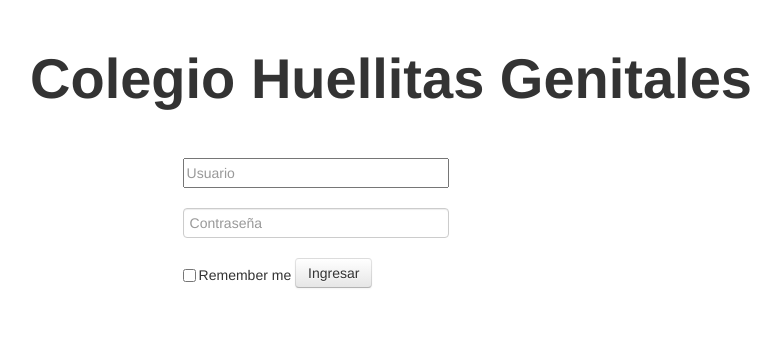
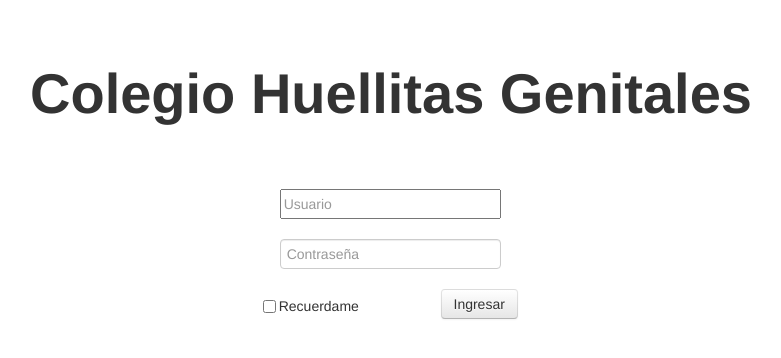
Before and after one commit to stianrincon/SchoolProyect, a Django app: page / in a window 1280 px wide. Shown: the top 358 px of the page, without its empty margins (249-1030 px from the left). Run offline with Django 3.2, Linux system fonts and the light colour scheme; some libraries are stand-ins or nearby versions.

Commit message:
cambio login

```diff
--- a/CodeSchool/CodeSchool/Static/css/style.css
+++ b/CodeSchool/CodeSchool/Static/css/style.css
@@ -3,6 +3,10 @@
 	text-align:center;
 	margin-top:7%;
 	margin-bottom: 7%;
+}
+
+#formLoggin{
+	text-align:center;
 }
 
 #headWelcomeAdministrator{
--- a/CodeSchool/CodeSchool/Templates/login.html
+++ b/CodeSchool/CodeSchool/Templates/login.html
@@ -16,34 +16,36 @@
 		<script src="http://ajax.googleapis.com/ajax/libs/jquery/1.7.1/jquery.min.js"></script>
 		<script src="{{STATIC_URL}}js/bootstrap.min.js"></script>
 		<div class="row-fluid">
-		  <div class="span8 offset2">
+			<div class="span10 offset1">
 			  	<h1 id="loginTitle">
 					Colegio Huellitas Genitales
 				</h1>
-		  </div>
-		  <div class="span8 offset2">
+				<div class="row-fluid">
+			  		<div class="span10" id="formLoggin">
 					  	<form class="form-horizontal" method="post">
 							{% csrf_token %}
 						    <div class="control-group">
 								<div class="controls">
-						<input type="input" class="span5" id="inputUser" placeholder="Usuario">
+									<input type="input" class="span4" id="inputUser" placeholder="Usuario">
 								</div>
 							</div>
 							<div class="control-group">
 								<div class="controls">
-						<input type="password" class="span5" id="inputPassword" placeholder="Contraseña">
+									<input type="password" class="span4" id="inputUser" placeholder="Contraseña">
 								</div>
 							</div>
 							<div class="form-inline">
 								<div class="controls">
 									<label class="checkbox">
-						<input type="checkbox"> Remember me
+										<input type="checkbox"> Recuerdame
 									</label>
-						<button type="submit" class="btn">Ingresar</button>
+									<button type="submit" class="btn offset1">Ingresar</button>
 								</div>
 							</div>
 						</form>
 					</div>
 				</div>
+			</div>
+		</div>
 	</body>
 </html>
```
Lines whose indentation alone changed are shown as unchanged.
